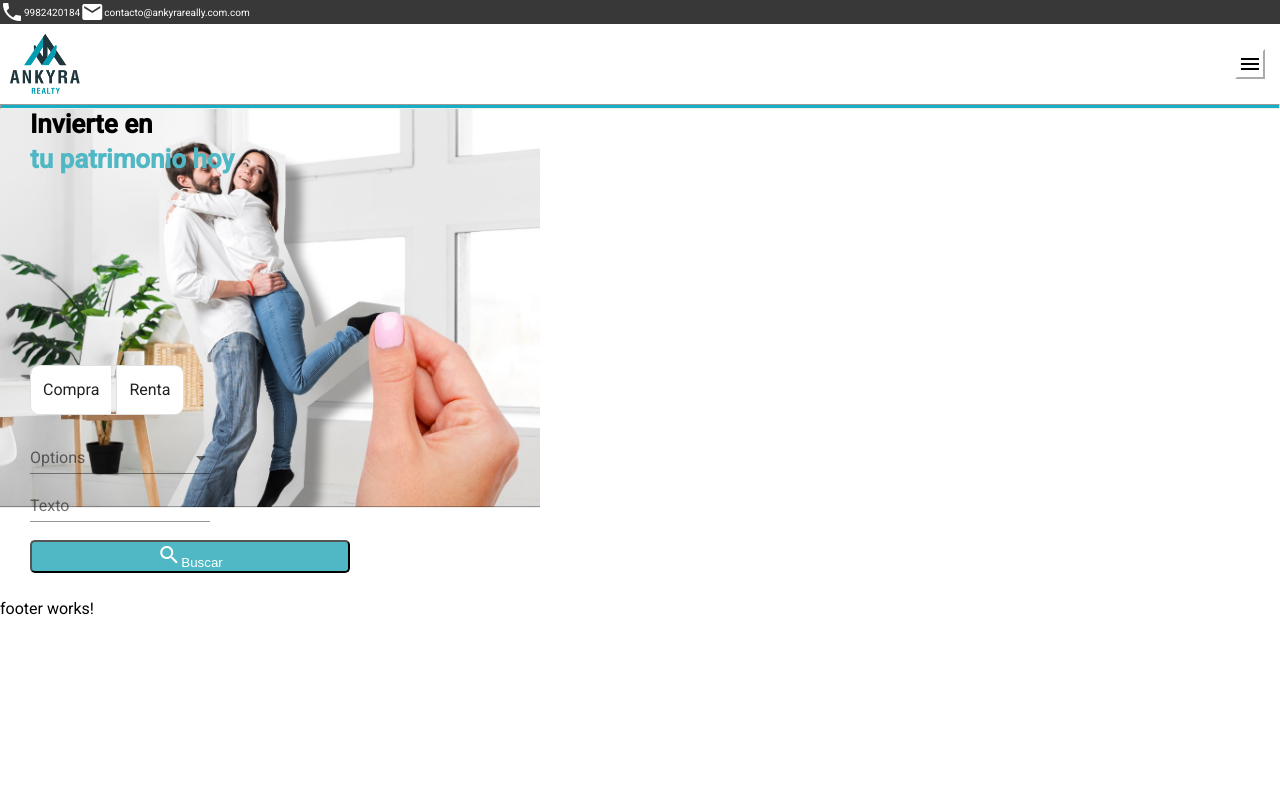
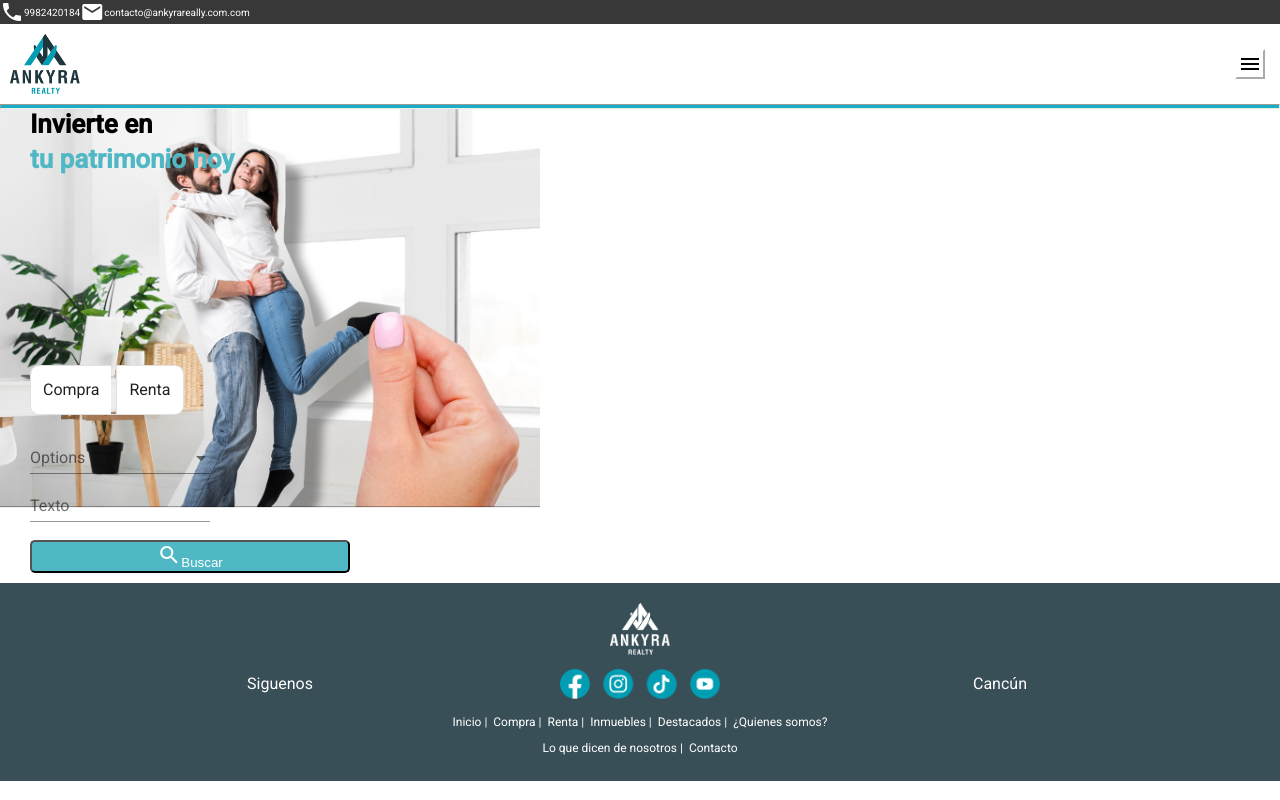
Before and after one commit to Oviedo138/ankira-josue, an Angular app: page / in a window 1280 px wide. Built offline with nearby package versions, Linux system fonts and the light colour scheme.

Commit message:
Add footer

```diff
--- a/src/app/components/footer/footer.component.html
+++ b/src/app/components/footer/footer.component.html
@@ -1 +1,26 @@
-<p>footer works!</p>
+<footer class="footer">
+  <div>
+    <img class="imgTop" src="assets/images/logoB.png" alt="logo">
+  </div>
+  <div class="footer-middle">
+    <div class="tittle">Siguenos</div>
+    <div class="socialImg">
+      <img src="assets/images/footer.png" alt="Red Social 1">
+    </div>
+    <div class="tittle">Cancún</div>
+  </div>
+  <div class="footer-bottom">
+    <ul class="list">
+      <li>Inicio | </li>
+      <li>Compra | </li>
+      <li>Renta | </li>
+      <li>Inmuebles | </li>
+      <li>Destacados | </li>
+      <li>¿Quienes somos?</li>
+    </ul>
+    <ul class="list">
+      <li>Lo que dicen de nosotros | </li>
+      <li>Contacto</li>
+    </ul>
+  </div>
+</footer>
--- a/src/app/components/footer/footer.component.scss
+++ b/src/app/components/footer/footer.component.scss
@@ -0,0 +1,48 @@
+.footer {
+  background-color: rgba(8, 36, 45, 0.8);
+  padding: 20px 0;
+  text-align: center;
+  color: #ffffff;
+}
+
+.imgTop {
+  width: 60px;
+  margin-bottom: 10px;
+}
+
+.footer-middle {
+  display: flex;
+  align-items: center;
+  margin-bottom: 10px;
+}
+
+.tittle {
+  flex: 1;
+}
+
+.socialImg {
+  display: flex;
+  align-items: center;
+}
+
+.socialImg img {
+  width: 10em;
+}
+
+.footer-bottom {
+  font-size: 12px;
+  justify-content: center;
+  align-items: center;
+}
+
+.list {
+  list-style: none;
+  display: flex;
+  padding: 3px;
+  margin: 0;
+  justify-content: center;
+}
+
+li{
+  padding: 3px;
+}
```
Also changed, not shown: src/assets/images/footer.png (added).
